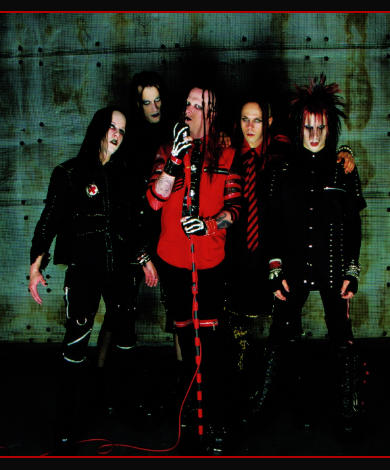
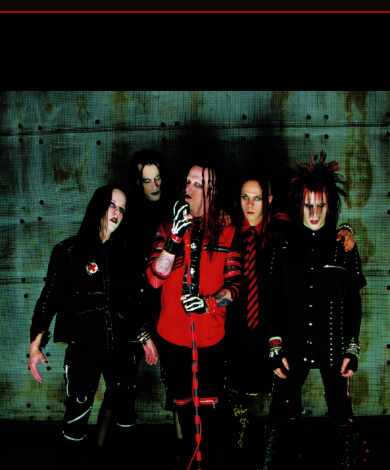
Before and after one commit to apiobuild/murderdolls.net, a plain HTML site: page index.html in a window 390 px wide. Shown: the part 160-630 px from the top of the page. Drawn offline with nearby package versions, Linux system fonts and the light colour scheme.

Commit message:
Fit home page photo and footer within viewport

```diff
--- a/index.html
+++ b/index.html
@@ -18,8 +18,9 @@
   }
   .frame {
     width:min(1080px, 100% - 32px); background:#000;
+    height:calc(100vh - 48px); height:calc(100svh - 48px);
     box-shadow:0 0 0 1px #000, 0 20px 60px rgba(0,0,0,.8);
-    display:flex; flex-direction:column;
+    display:grid; grid-template-rows:auto minmax(0, 1fr) auto;
   }
   header {
     position:relative; height:84px; background:#0a0a0a;
@@ -39,7 +40,7 @@
   }
   nav a:hover { color:#e01010; }
   nav svg { width:12px; height:12px; fill:none; stroke:currentColor; stroke-width:2.4; }
-  .hero { display:block; width:100%; height:clamp(320px, calc(100vh - 210px), 640px); object-fit:cover; object-position:center 38%; }
+  .hero { display:block; width:100%; height:100%; min-height:0; min-width:0; object-fit:contain; }
   footer {
     border-top:2px solid #b30000; background:#0a0a0a;
     display:flex; justify-content:center; padding:18px 16px;
@@ -52,13 +53,12 @@
 
   @media (max-width:760px) {
     body { padding:0; align-items:flex-start; }
-    .frame { width:100%; }
+    .frame { width:100%; height:100vh; height:100svh; }
     header { height:auto; flex-direction:column; align-items:center; padding:12px 16px 14px; }
     .logo { position:static; margin-bottom:8px; }
     .logo img { width:180px; }
     nav ul { gap:16px 20px; flex-wrap:wrap; justify-content:center; }
     nav a { font-size:.85rem; }
-    .hero { height:auto; aspect-ratio:1153/1311; }
   }
 </style>
 </head>
```
